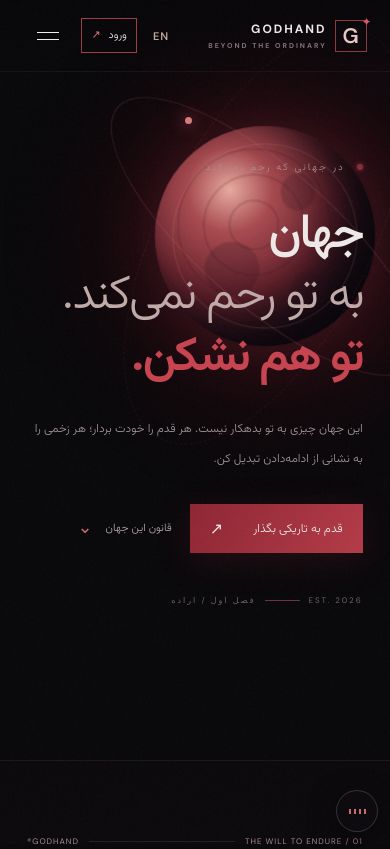
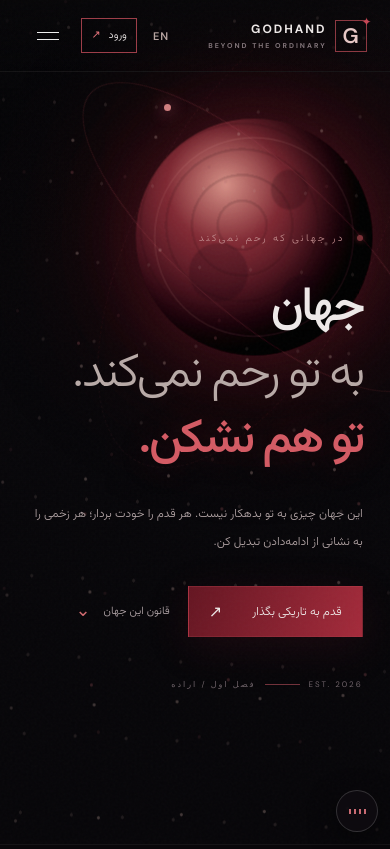
Before and after one commit to amirfarzinhjkh-cpu/Missangel-site, an Astro site: page / in a window 390 px wide. Shown: the top 849 px of the page. Built offline with nearby package versions, Linux system fonts and the light colour scheme; Astro itself is replaced by a stand-in of ours.

Commit message:
Add cinematic eclipse, drifting ash and mobile visual polish

```diff
--- a/public/styles/godhand.css
+++ b/public/styles/godhand.css
@@ -369,3 +369,62 @@ body { isolation: isolate; }
 @media (max-width:390px) {
   .ai-trace { letter-spacing: 1.2px; }
 }
+
+
+/* THE BLACK SWORDSMAN — a world shaped by endurance, not imitation. */
+:root { --red:#761b29; --red-bright:#c74755; --rose:#b8a5a1; --line:#d8c3c018; }
+.hero {
+  min-height:min(960px,100svh);
+  background:
+    radial-gradient(ellipse at 72% 48%,#4b101b55 0%,transparent 42%),
+    linear-gradient(105deg,#050507 5%,#0b080b 56%,#16090e 100%);
+}
+.hero-grid { opacity:.08; background-size:120px 120px; mask-image:linear-gradient(90deg,transparent,#000 65%); }
+.hero::before {
+  position:absolute; inset:0; z-index:1; content:"";
+  background:linear-gradient(90deg,#050507 0%,#050507b8 35%,transparent 75%),linear-gradient(0deg,#070609 0%,transparent 35%);
+  pointer-events:none;
+}
+.moon-scene { right:5%; width:min(53vw,650px); opacity:.88; filter:saturate(.82) contrast(1.12); }
+.moon-aura { inset:-4%; background:radial-gradient(circle,#a51c2c30 0 36%,#77132118 52%,transparent 72%); filter:blur(34px); }
+.moon { width:59%; height:59%; background:radial-gradient(circle at 38% 28%,#d78b80 0,#8f303b 26%,#4b1724 62%,#120910 100%); box-shadow:inset -45px -30px 65px #050407,0 0 85px #a51d2b55,0 0 210px #8e102b38; }
+.moon::after { position:absolute; inset:-3%; border:1px solid #d45c6538; border-radius:50%; content:""; box-shadow:0 0 0 12px #9f273016,0 0 0 28px #9f27300b; }
+.orbit-line { border-color:#b94b5630; }
+.hero-content { max-width:650px; }
+h1 { font-weight:500; line-height:1.38; letter-spacing:-2.6px; }
+h1 em { color:#b8aaa7; font-weight:300; }
+h1 strong { color:#d45b64; text-shadow:0 0 34px #a72b3940; font-weight:500; }
+.hero-description { max-width:490px; color:#b0a2a3; line-height:2.35; }
+.eyebrow { color:#c08b8c; letter-spacing:2.3px; }
+.live-dot { background:#e15c65; box-shadow:0 0 15px #e34b58; }
+.button-primary { background:linear-gradient(110deg,#651622,#a42b3b); border:1px solid #c34c583d; box-shadow:0 10px 42px #6f14252e; }
+.button-primary:hover { box-shadow:0 15px 48px #a42b3b55; }
+.ash-drift { position:absolute; z-index:2; inset:0; pointer-events:none; opacity:.5; overflow:hidden; }
+.ash-drift::before,.ash-drift::after { position:absolute; inset:-30%; content:""; background-image:radial-gradient(ellipse,#c7a8a0 0 1px,transparent 1.6px),radial-gradient(ellipse,#9b555b 0 1px,transparent 1.8px); background-size:83px 113px,137px 171px; animation:ash-fall 28s linear infinite; mask-image:linear-gradient(90deg,transparent,#000 30%,#000 80%,transparent); }
+.ash-drift::after { opacity:.45; background-size:51px 79px,101px 139px; animation-duration:41s; animation-direction:reverse; }
+@keyframes ash-fall { from { transform:translate3d(0,-3%,0) rotate(-4deg); } to { transform:translate3d(-5%,8%,0) rotate(4deg); } }
+.blade-shadow { position:absolute; z-index:1; right:23%; bottom:-20%; width:clamp(28px,4vw,58px); height:90%; opacity:.16; transform:rotate(24deg); transform-origin:bottom; background:linear-gradient(90deg,transparent,#c6b8b322 42%,#050507 52%,transparent 72%); filter:drop-shadow(0 0 30px #b42d3b44); clip-path:polygon(43% 0,57% 0,67% 76%,100% 83%,100% 87%,61% 84%,57% 100%,43% 100%,39% 84%,0 87%,0 83%,33% 76%); }
+.section { isolation:isolate; }
+.intro-section { background:linear-gradient(180deg,#09070a,#0d090d 55%,#09080b); }
+.intro-copy p { color:#c0b1b0; }
+.signals-section { background:linear-gradient(180deg,#080709,#0d080c 55%,#080709); }
+.signal-card { border-color:#ffffff13; background:linear-gradient(145deg,#171116,#0a080b 82%); }
+.signal-card:hover { border-color:#a83c49aa; box-shadow:0 24px 60px #0009,0 0 35px #741a2920; }
+.card-art { background:radial-gradient(circle,#43131d55,transparent 68%); }
+.quote-section { background:radial-gradient(ellipse at 50% 42%,#40101c 0%,#150a11 48%,#070609 100%); }
+.quote-section > p { color:#e5d7d3; }
+.gateway-frame { background:radial-gradient(ellipse at center,#3b101b 0%,#10090f 54%,#080709 100%); }
+.gateway-frame::before,.gateway-frame::after { border-color:#b34b5625; }
+.footer { background:#050507; }
+@media (max-width:760px) {
+  .hero { min-height:min(850px,100svh); padding-top:130px; }
+  .hero::before { background:linear-gradient(0deg,#070609 3%,#070609df 42%,#07060938 100%); }
+  .moon-scene { top:5%; right:-15%; width:100vw; opacity:.52; }
+  .blade-shadow { right:18%; bottom:-24%; height:78%; opacity:.11; }
+  .hero-content { max-width:100%; }
+  .hero-description { max-width:360px; }
+  .ash-drift { opacity:.3; }
+}
+@media (prefers-reduced-motion:reduce) {
+  .ash-drift::before,.ash-drift::after { animation:none !important; }
+}
```
